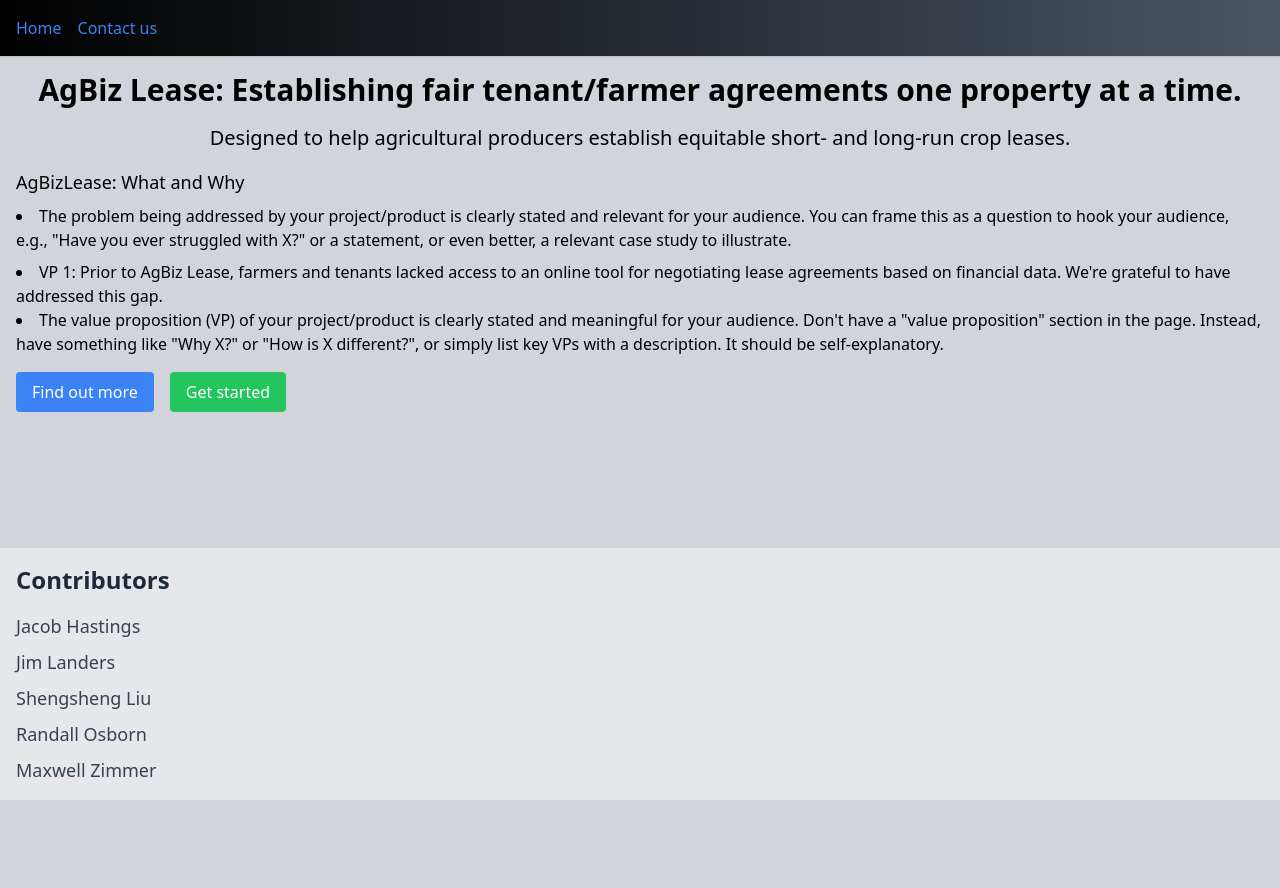
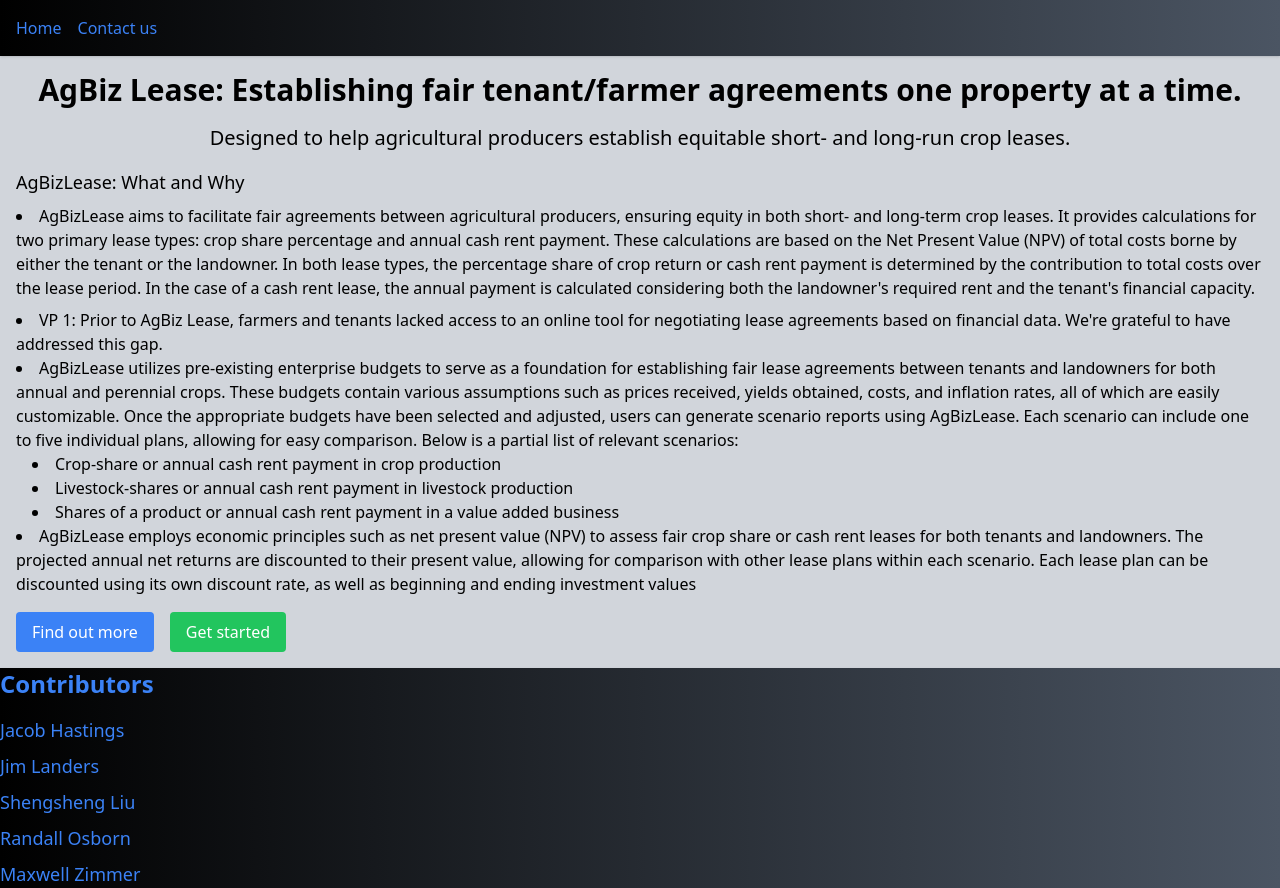
Before and after one commit to AgBizCapstone2023-2024/Landingpage, a Next.js app in the folder portfolio/: page / in a window 1280 px wide. Before the commit the page ends 800 px from the top, so only its background shows below. Built offline with nearby package versions, Linux system fonts and the light colour scheme.

Commit message:
Add detail about AgbixLease

```diff
--- a/portfolio/src/app/layout.js
+++ b/portfolio/src/app/layout.js
@@ -17,14 +17,14 @@ export default function Layout({ children }) {
         <main className="flex-grow container mx-auto p-4">
           {children}
         </main>
-        <footer className="bg-gray-200 p-4 mt-auto">
-          <h2 className="text-2xl font-semibold mb-4 text-gray-800">Contributors</h2>
-          <div className="space-y-2">
-            <p className="text-lg text-gray-700">Jacob Hastings</p>
-            <p className="text-lg text-gray-700">Jim Landers</p>
-            <p className="text-lg text-gray-700">Shengsheng Liu</p>
-            <p className="text-lg text-gray-700">Randall Osborn</p>
-            <p className="text-lg text-gray-700">Maxwell Zimmer</p>
+        <footer className="bg-gradient-to-r from-black to-gray-600 shadow">
+          <h2 className="text-2xl font-semibold mb-4 text-blue-500">Contributors</h2>
+          <div className="space-y-2 text-blue-500">
+            <p className="text-lg ">Jacob Hastings</p>
+            <p className="text-lg ">Jim Landers</p>
+            <p className="text-lg ">Shengsheng Liu</p>
+            <p className="text-lg ">Randall Osborn</p>
+            <p className="text-lg ">Maxwell Zimmer</p>
           </div>
         </footer>
       </body>
--- a/portfolio/src/app/page.js
+++ b/portfolio/src/app/page.js
@@ -20,10 +20,16 @@ export default function Page() {
       </label>
       <ul className="list-disc list-inside mb-4">
         <li className="mb-2">
-          The problem being addressed by your project/product is clearly stated
-          and relevant for your audience. You can frame this as a question to
-          hook your audience, e.g., "Have you ever struggled with X?" or a
-          statement, or even better, a relevant case study to illustrate.
+          AgBizLease aims to facilitate fair agreements between agricultural
+          producers, ensuring equity in both short- and long-term crop leases.
+          It provides calculations for two primary lease types: crop share
+          percentage and annual cash rent payment. These calculations are based
+          on the Net Present Value (NPV) of total costs borne by either the
+          tenant or the landowner. In both lease types, the percentage share of
+          crop return or cash rent payment is determined by the contribution to
+          total costs over the lease period. In the case of a cash rent lease,
+          the annual payment is calculated considering both the landowner's
+          required rent and the tenant's financial capacity.
         </li>
         <li>
           VP 1: Prior to AgBiz Lease, farmers and tenants lacked access to an
@@ -31,11 +37,32 @@ export default function Page() {
           We're grateful to have addressed this gap.
         </li>
         <li>
-          The value proposition (VP) of your project/product is clearly stated
-          and meaningful for your audience. Don't have a "value proposition"
-          section in the page. Instead, have something like "Why X?" or "How is
-          X different?", or simply list key VPs with a description. It should be
-          self-explanatory.
+          AgBizLease utilizes pre-existing enterprise budgets to serve as a
+          foundation for establishing fair lease agreements between tenants and
+          landowners for both annual and perennial crops. These budgets contain
+          various assumptions such as prices received, yields obtained, costs,
+          and inflation rates, all of which are easily customizable. Once the
+          appropriate budgets have been selected and adjusted, users can
+          generate scenario reports using AgBizLease. Each scenario can include
+          one to five individual plans, allowing for easy comparison. Below is a
+          partial list of relevant scenarios:
+        </li>
+
+        <li class="ml-4">Crop-share or annual cash rent payment in crop production </li>
+        <li class="ml-4">
+          Livestock-shares or annual cash rent payment in livestock production
+        </li>
+        <li class="ml-4">
+          Shares of a product or annual cash rent payment in a value added
+          business
+        </li>
+        <li>
+          AgBizLease employs economic principles such as net present value (NPV)
+          to assess fair crop share or cash rent leases for both tenants and
+          landowners. The projected annual net returns are discounted to their
+          present value, allowing for comparison with other lease plans within
+          each scenario. Each lease plan can be discounted using its own
+          discount rate, as well as beginning and ending investment values
         </li>
       </ul>
       <div className="space-x-4">
```
